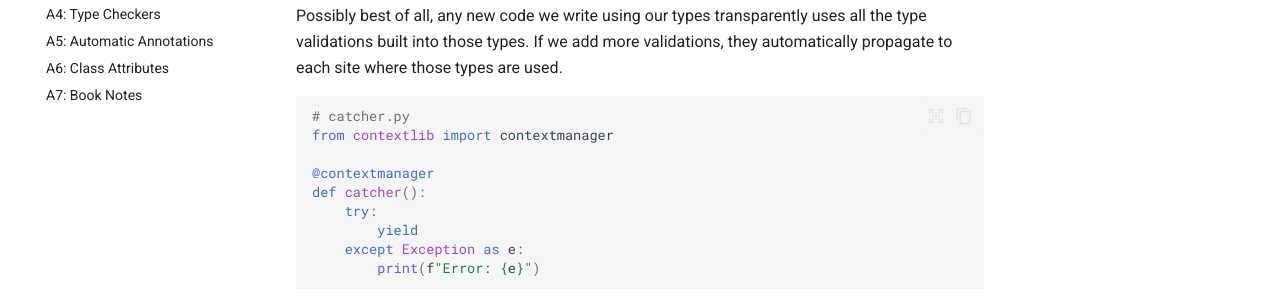
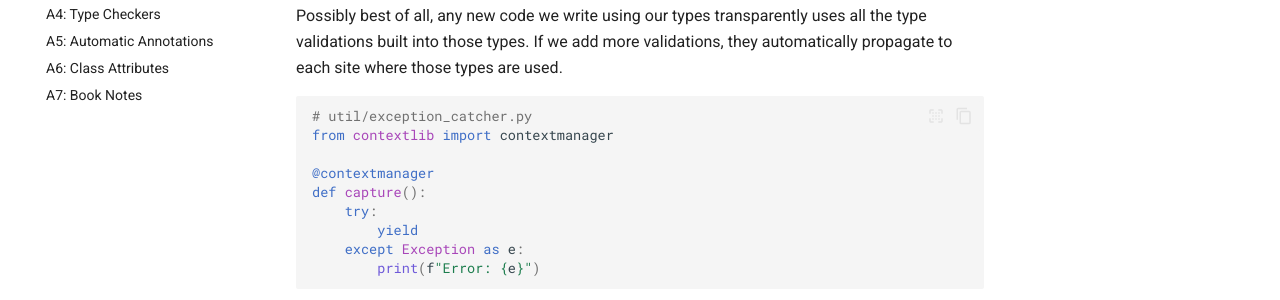
Before and after one commit to ThinkingInTypes/ThinkingInTypes.github.io, an MkDocs documentation site: the page built from Chapters/11_Make_Illegal_Types_Unrepresentable.md, in a window 1280 px wide and 900 px high, scrolled down 5148 px. Shown: the part 543-843 px from the top of the window. Built offline with MkDocs 1.6.1 and Material for MkDocs 9.7.7, drawn with Linux system fonts in a browser that asks for light colours; comment, search, counter and statistics services are not loaded.

Commit message:
Update 11_Make_Illegal_Types_Unrepresentable.md

````diff
--- a/Chapters/11_Make_Illegal_Types_Unrepresentable.md
+++ b/Chapters/11_Make_Illegal_Types_Unrepresentable.md
@@ -248,11 +248,11 @@ Possibly best of all, any new code we write using our types transparently uses a
 If we add more validations, they automatically propagate to each site where those types are used.
 
 ```python
-# catcher.py
+# util/exception_catcher.py
 from contextlib import contextmanager
 
 @contextmanager
-def catcher():
+def capture():
     try:
         yield
     except Exception as e:
````
